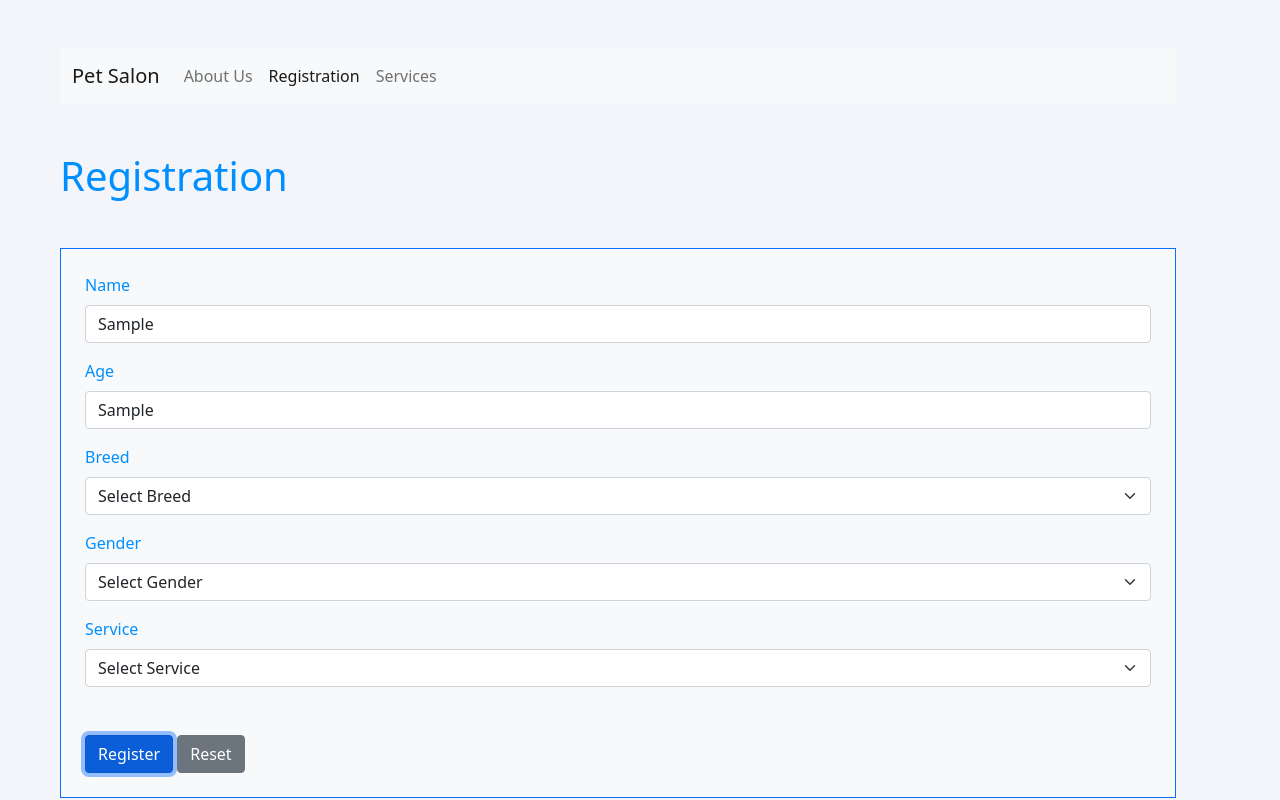
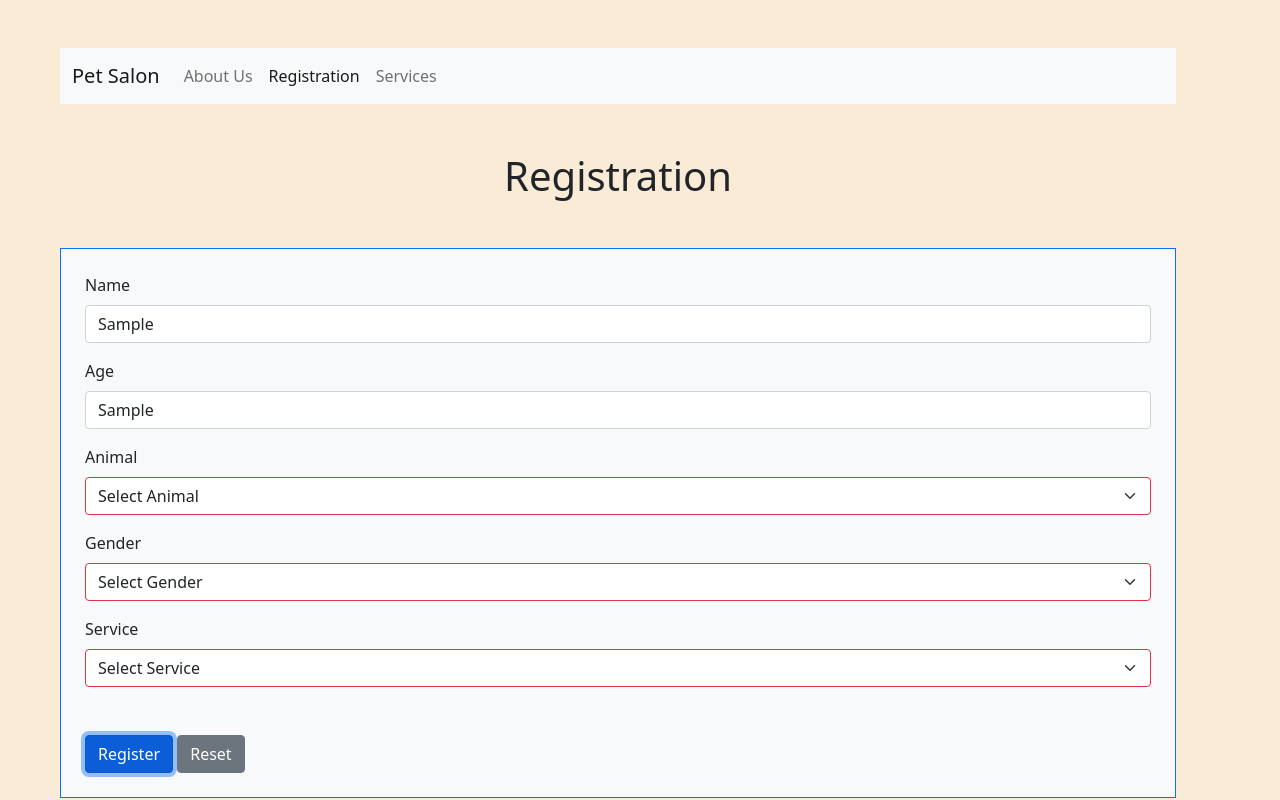
Before and after one commit to millms302/pet-salon-ch62-2, a plain HTML site: page registration.html in a window 1280 px wide. Both pictures are taken after typing "Sample", "Sample" into the empty fields and a click on the button "Register". Shown: the top 800 px of the page. Drawn offline with nearby package versions, Linux system fonts and the light colour scheme.

Commit message:
assign 1 and final

```diff
--- a/registration.html
+++ b/registration.html
@@ -6,7 +6,7 @@
     <meta name="viewport" content="width=device-width, initial-scale=1.0">
     <link href="https://cdn.jsdelivr.net/npm/bootstrap@5.0.2/dist/css/bootstrap.min.css" rel="stylesheet"
         integrity="sha384-EVSTQN3/azprG1Anm3QDgpJLIm9Nao0Yz1ztcQTwFspd3yD65VohhpuuCOmLASjC" crossorigin="anonymous">
-    <link rel="stylesheet" href="./style/style.css">
+    <link rel="stylesheet" href="./style/style1.css">
     <title>Registration</title>
 </head>
 
@@ -40,7 +40,7 @@
 
         <h1>Registration</h1>
 
-        <div id="registration-form">
+        <div class="registration-form" id="registration-form">
 
          <form class="border p-4 mt-5 bg-light form-bordered border-primary" id="petRegistrationForm">
 
@@ -55,9 +55,9 @@
             </div>
 
             <div class="mb-3">
-                <label class="form-label">Breed</label>
+                <label class="form-label">Animal</label>
                 <select class="form-select" aria-label="Default select example" name="breed">
-                    <option selected>Select Breed</option>
+                    <option selected>Select Animal</option>
                     <option value="1">Dog</option>
                     <option value="2">Cat</option>
                 </select>
--- a/scripts/registration.js
+++ b/scripts/registration.js
@@ -1,4 +1,4 @@
-const petRegistrationForm = document.getElementById("registration-form");
+const petRegistrationForm = document.getElementById("petRegistrationForm");
 
 // Pet Array
 
@@ -31,6 +31,26 @@ function registerPet(event) {
     const gender = petRegistrationForm.elements["gender"].value;
     const service = petRegistrationForm.elements["service"].value;
 
+    if (name == "") {
+        petRegistrationForm.elements["name"].classList.add("border", "border-danger");
+    };
+
+    if (age == "") {
+        petRegistrationForm.elements["age"].classList.add("border", "border-danger");
+    };
+
+    if (breed == "Select Animal") {
+        petRegistrationForm.elements["breed"].classList.add("border", "border-danger");
+    };
+
+    if (gender == "Select Gender") {
+        petRegistrationForm.elements["gender"].classList.add("border", "border-danger");
+    };
+
+    if (service == "Select Service") {
+        petRegistrationForm.elements["service"].classList.add("border", "border-danger");
+    };
+
     // New Pet Instance
     const newPet = new Pet(name, age, breed, gender, service);
 
@@ -53,7 +73,7 @@ function registerPet(event) {
     cardTitle.textContent = "Registered Pets";
 
     cardBody.className = "card-body";
-    cardBody.textContent = newPet.name, newPet.age, newPet.service, newPet.breed, newPet.gender;
+    cardBody.textContent = (newPet.name, newPet.age, newPet.service, newPet.breed, newPet.gender);
 
 
     cardBody.appendChild(cardTitle);
--- a/style/style.css
+++ b/style/style.css
@@ -6,6 +6,12 @@
     --text: #1A2744;
     --button: #008fff;
 }
+
+
+body div#servicesForm form {
+    background-color: white;
+}
+
 
 /* Dark Mode */
 .dark-mode {
@@ -22,3 +28,8 @@ body {
     color: var(--button);
 
 }
+
+
+body.dark-mode div#servicesForm form {
+    background-color: var(--background);
+}
--- a/style/style1.css
+++ b/style/style1.css
@@ -9,3 +9,7 @@ body {
     border-color:black;
     border-width: 5px;
 }
+
+.registration-form {
+    text-align: left;
+}
```
Also changed, not shown: index.html (+2 -1 lines), services.html (+1 -1 lines).
